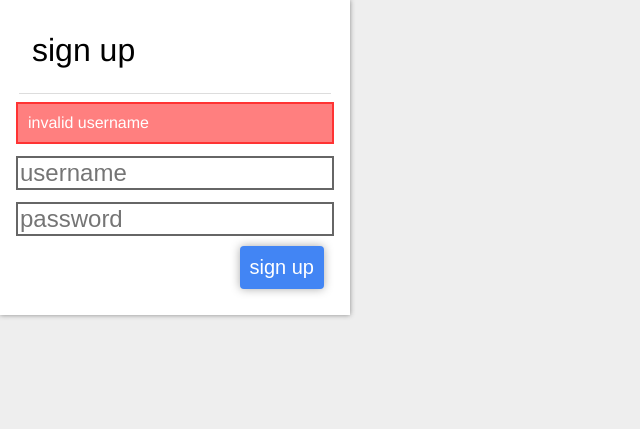
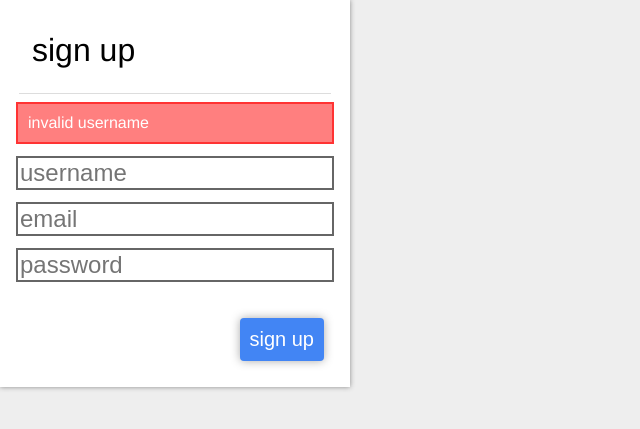
Before and after one commit to turbio/infotech-final, a PHP site: page /signup in a window 1280 px wide. Shown: the top 429 px of the page, without its empty margins (0-640 px from the left). Run offline with PHP 8.4, Linux system fonts and the light colour scheme; a stand-in replaces the project's code that opens the database connection; some libraries are stand-ins or nearby versions.

Commit message:
added captcha, not yet implemented on the server side though

```diff
--- a/style.css
+++ b/style.css
@@ -234,3 +234,7 @@
 	font-size: 1em;
 	/*height: 1.5em;*/
 }
+
+#captcha{
+	margin: .5em;
+}
--- a/templates/signup.php
+++ b/templates/signup.php
@@ -1,4 +1,5 @@
 <link rel="stylesheet" type="text/css" href="style.css">
+<script src='https://www.google.com/recaptcha/api.js'></script>
 <?php
 echo '<div class="dialog">';
 echo '<div class="dialog_title">sign up</div>';
@@ -10,7 +11,11 @@
 echo '<form action="signup.php" method="POST">
 		<input type="text" name="username" placeholder="username" class="field">
 		<br/>
+		<input type="text" name="email" placeholder="email" class="field">
+		<br/>
 		<input type="password" name="password" placeholder="password" class="field">
+		<br/>
+		<div class="g-recaptcha" id="captcha" data-sitekey="6LcPjwcTAAAAAP_cseFYvlfIpXSf31AmKjdwdS4q"></div>
 		<br/>
 		<input type="submit" value="sign up" class="button">
 	</form>';
```
